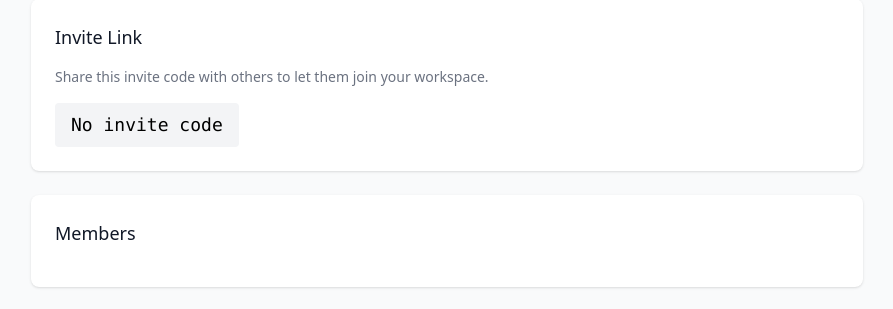
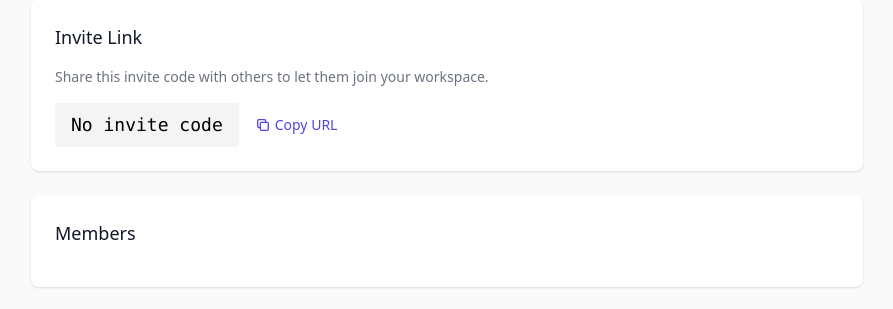
Before and after one commit to Buildly-Marketplace/ForgeCommunicator, a FastAPI app: template app/templates/workspaces/settings.html in a window 1280 px wide. Shown: the part 169-478 px from the top of the page, without its empty margins (193-1086 px from the left). Run offline with FastAPI, Linux system fonts and the light colour scheme; the template is opened without the code that fills it, so the values that code supplies are empty; some libraries are stand-ins or nearby versions.

Commit message:
Add copy full URL button for invite links

```diff
--- a/app/templates/workspaces/settings.html
+++ b/app/templates/workspaces/settings.html
@@ -35,6 +35,14 @@
                     {{ workspace.invite_code or 'No invite code' }}
                 </span>
 
+                <button onclick="copyInviteUrl()"
+                        class="inline-flex items-center text-sm text-indigo-600 hover:text-indigo-500">
+                    <svg class="w-4 h-4 mr-1" fill="none" stroke="currentColor" viewBox="0 0 24 24">
+                        <path stroke-linecap="round" stroke-linejoin="round" stroke-width="2" d="M8 16H6a2 2 0 01-2-2V6a2 2 0 012-2h8a2 2 0 012 2v2m-6 12h8a2 2 0 002-2v-8a2 2 0 00-2-2h-8a2 2 0 00-2 2v8a2 2 0 002 2z"/>
+                    </svg>
+                    <span id="copy-text">Copy URL</span>
+                </button>
+
                 {% if membership.role in ['owner', 'admin'] %}
                 <button hx-post="/workspaces/{{ workspace.id }}/invite/regenerate"
                         hx-target="#invite-code"
@@ -51,6 +59,22 @@
             </p>
             {% endif %}
         </div>
+
+        <script>
+        function copyInviteUrl() {
+            const inviteCode = document.getElementById('invite-code').textContent.trim();
+            if (inviteCode && inviteCode !== 'No invite code') {
+                const fullUrl = window.location.origin + '/workspaces/join?code=' + inviteCode;
+                navigator.clipboard.writeText(fullUrl).then(() => {
+                    const copyText = document.getElementById('copy-text');
+                    copyText.textContent = 'Copied!';
+                    setTimeout(() => {
+                        copyText.textContent = 'Copy URL';
+                    }, 2000);
+                });
+            }
+        }
+        </script>
 
         <!-- Members Section -->
         <div class="bg-white shadow rounded-lg p-6 mb-6">
```
